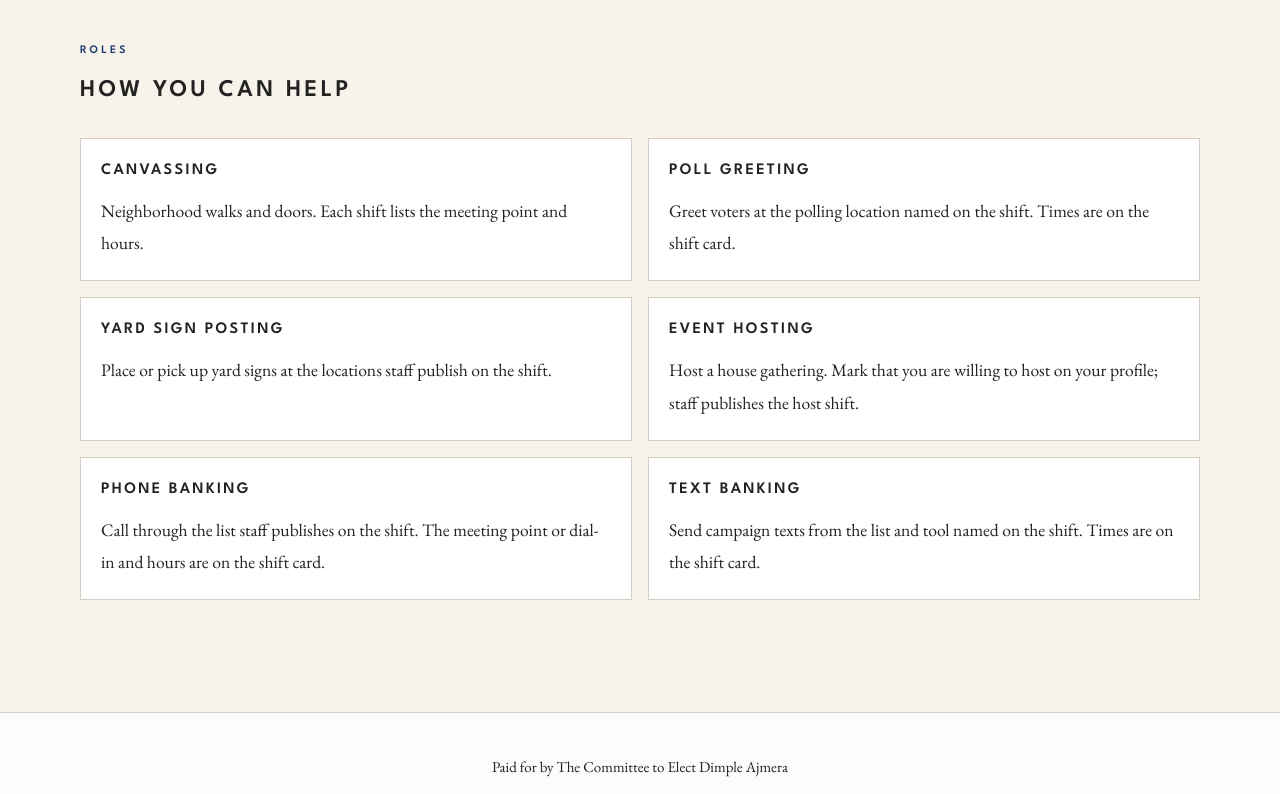
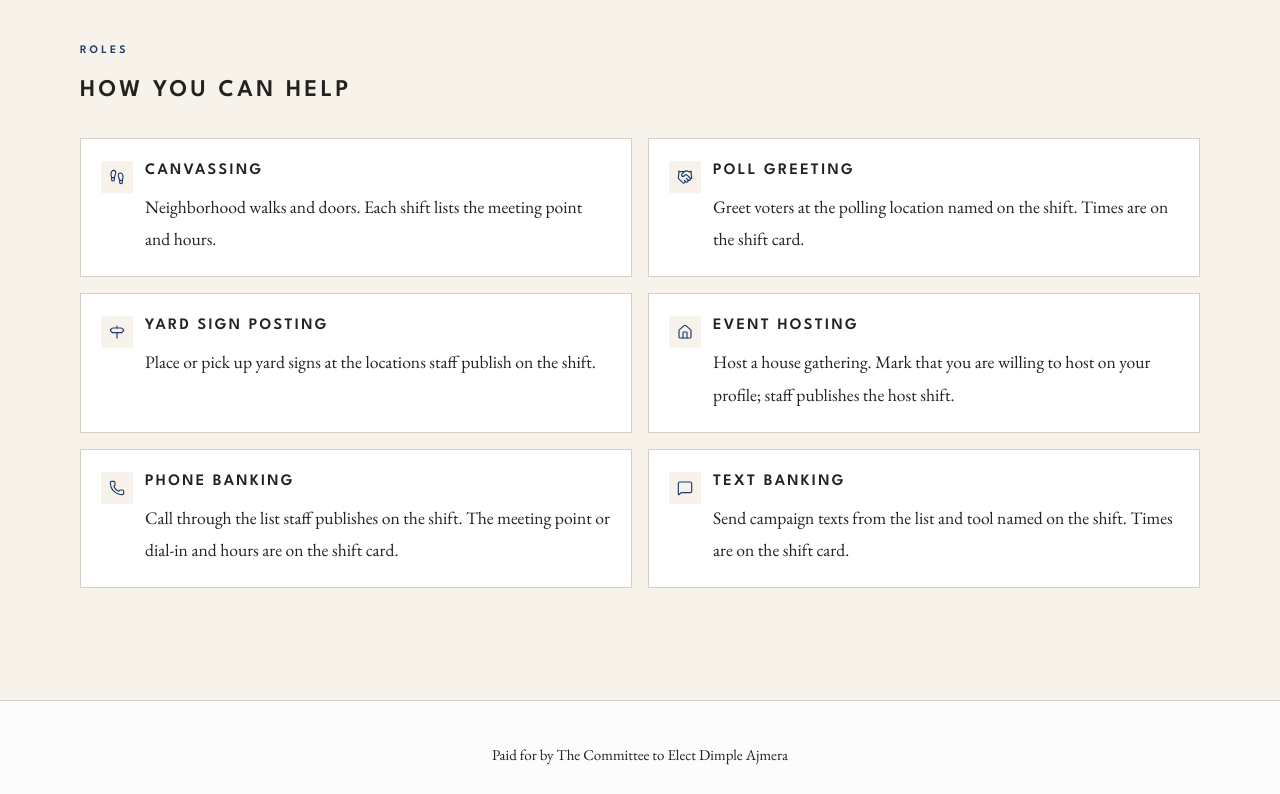
Before and after one commit to QiTechCo/VolunteerHub, a Next.js app: page /volunteer/ in a window 1280 px wide. Shown: the part 602-1396 px from the top of the page. Built offline with nearby package versions, Linux system fonts and the light colour scheme; no server answers; the database is empty.

Commit message:
Add small role icons on Hub home How you can help cards
Each v1 role card gets a distinct Lucide mark in navy on cream, beside
the title and description. Other pages are unchanged.

Co-authored-by: xzaviarboston <xzaviarboston@gmail.com>

```diff
--- a/src/app/page.tsx
+++ b/src/app/page.tsx
@@ -1,5 +1,6 @@
 import Link from "next/link";
-import { ROLE_COPY, ROLE_SLUGS, CAMPAIGN_HOME } from "@/lib/constants";
+import { RoleHelpCards } from "@/components/role-help-cards";
+import { CAMPAIGN_HOME } from "@/lib/constants";
 import { prisma } from "@/lib/db";
 
 export default async function HubHomePage() {
@@ -63,20 +64,7 @@ export default async function HubHomePage() {
       <section className="mx-auto max-w-6xl px-4 py-12">
         <p className="hub-kicker text-navy">Roles</p>
         <h2 className="mt-3 text-2xl">How you can help</h2>
-        <div className="mt-8 grid gap-4 min-[641px]:grid-cols-2">
-          {ROLE_SLUGS.map((slug) => (
-            <Link
-              key={slug}
-              href={`/shifts?role=${slug}`}
-              className="border border-[#d7d0c2] bg-white p-5 hover:border-[#222]"
-            >
-              <h3 className="text-base">{ROLE_COPY[slug].title}</h3>
-              <p className="mt-3 normal-case tracking-normal">
-                {ROLE_COPY[slug].description}
-              </p>
-            </Link>
-          ))}
-        </div>
+        <RoleHelpCards />
       </section>
     </div>
   );
--- /dev/null
+++ b/src/components/role-help-cards.tsx
@@ -0,0 +1,52 @@
+import Link from "next/link";
+import {
+  Footprints,
+  Handshake,
+  House,
+  MessageSquare,
+  Phone,
+  Signpost,
+  type LucideIcon,
+} from "lucide-react";
+import { ROLE_COPY, ROLE_SLUGS, type RoleSlug } from "@/lib/constants";
+
+const ROLE_ICONS: Record<RoleSlug, LucideIcon> = {
+  canvassing: Footprints,
+  poll_greeting: Handshake,
+  sign_posting: Signpost,
+  event_hosting: House,
+  phone_banking: Phone,
+  text_banking: MessageSquare,
+};
+
+export function RoleHelpCards() {
+  return (
+    <div className="mt-8 grid gap-4 min-[641px]:grid-cols-2">
+      {ROLE_SLUGS.map((slug) => {
+        const Icon = ROLE_ICONS[slug];
+        return (
+          <Link
+            key={slug}
+            href={`/shifts?role=${slug}`}
+            className="border border-[#d7d0c2] bg-white p-5 hover:border-[#222]"
+          >
+            <div className="flex items-start gap-3">
+              <span
+                className="mt-0.5 flex size-8 shrink-0 items-center justify-center bg-[#f7f3ea] text-navy"
+                aria-hidden
+              >
+                <Icon className="size-4" strokeWidth={1.75} />
+              </span>
+              <div className="min-w-0">
+                <h3 className="text-base">{ROLE_COPY[slug].title}</h3>
+                <p className="mt-2 normal-case tracking-normal">
+                  {ROLE_COPY[slug].description}
+                </p>
+              </div>
+            </div>
+          </Link>
+        );
+      })}
+    </div>
+  );
+}
```
